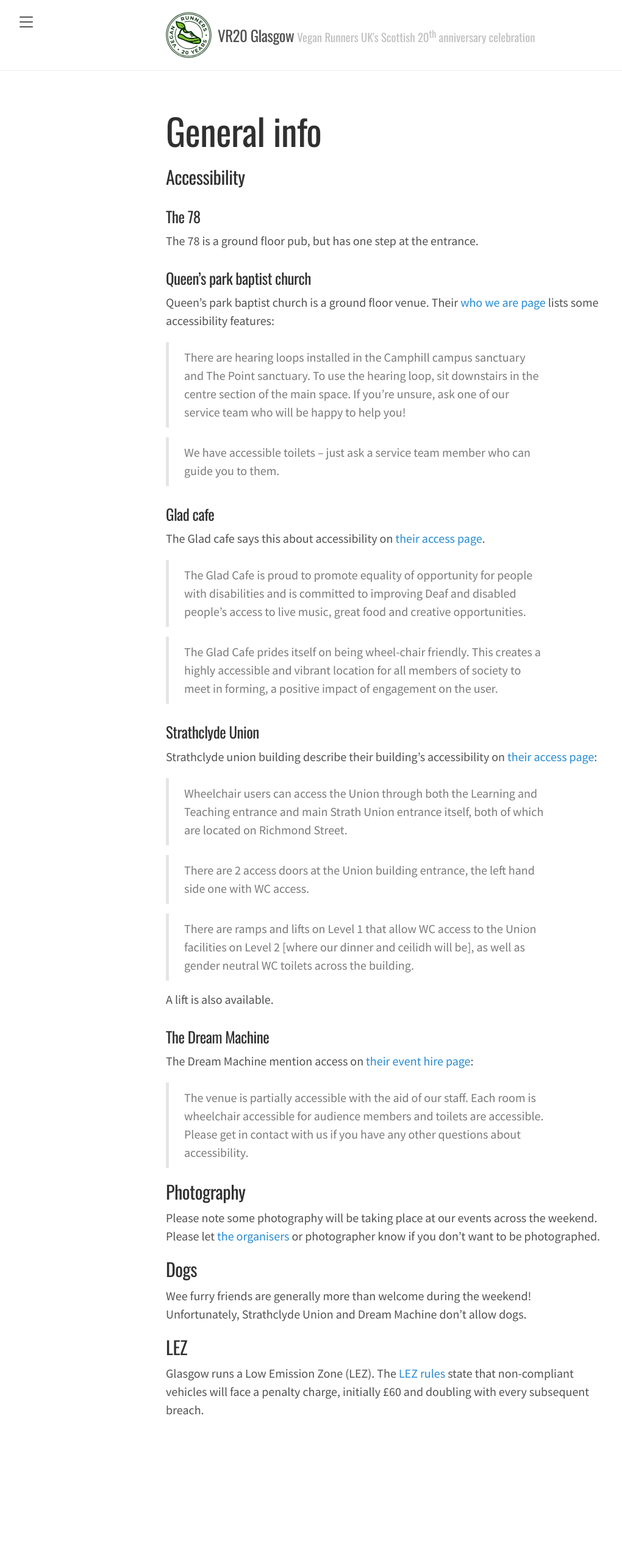
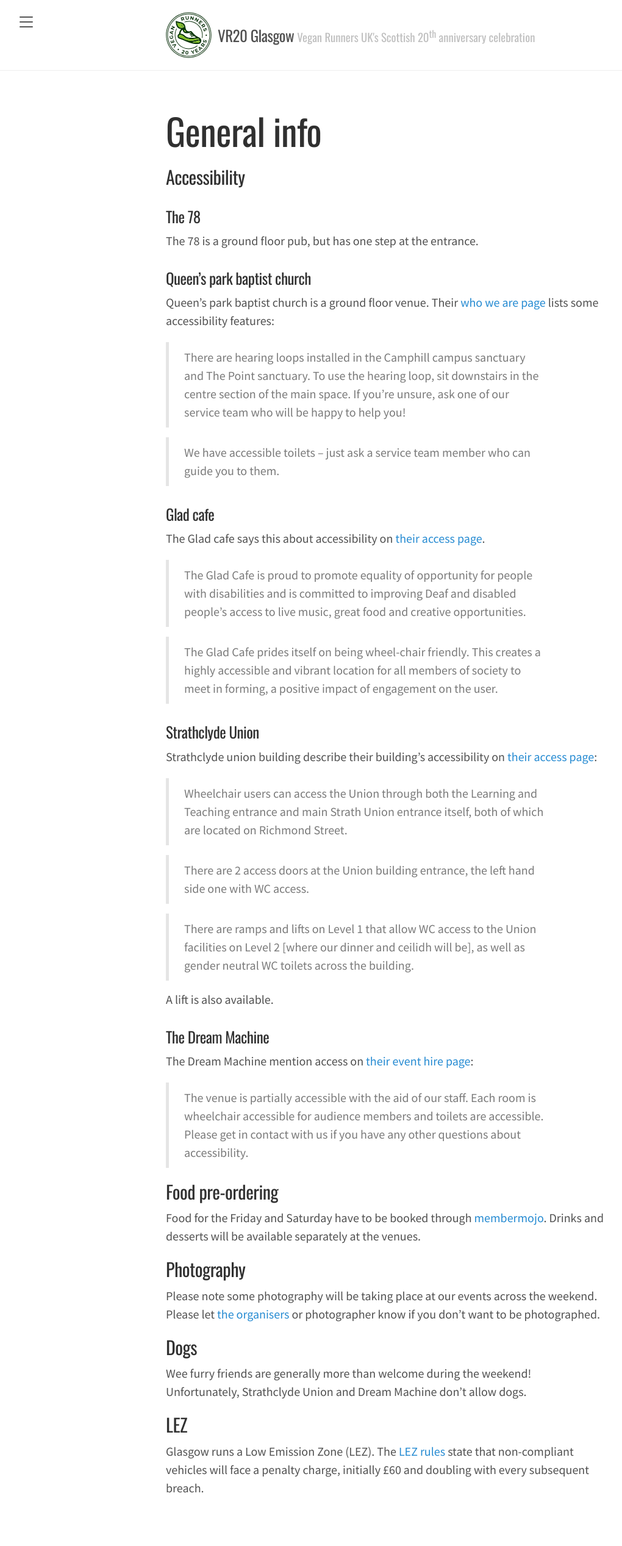
Before and after one commit to vr20glasgow/vr20glasgow.github.io, a Jekyll site: the page built from general.md, in a window 1280 px wide. Shown: the whole page at 61% size, without its empty margins (8-1028 px from the left). Built offline with Jekyll 4.4.1, drawn with Linux system fonts in a browser that asks for light colours; before the commit the page ends 2407 px from its top, so only the background shows below that.

Commit message:
Fix links and add membermojo to general

```diff
--- a/_data/schedule/saturday.yml
+++ b/_data/schedule/saturday.yml
@@ -41,7 +41,7 @@ items:
     description: |
       To soothe out your aches and pains, we'll be running two guided stretching
       sessions from 10:15-10:45 and 11:00-11:30. This needs to be pre-booked
-      as the church has a limited capacity.
+      as the church has a limited capacity. Booking is available on <a href="https://www.eventbrite.co.uk/e/stretching-for-runners-30-mins-tickets-1006890445427?aff=oddtdtcreator">Eventbrite</a>.
   - title: Lunch
     time: "11:00-12:30"
     location: Glad Cafe, G41 2HG
@@ -72,6 +72,8 @@ items:
       Taking a break from dancing, we'll chow down on some delicious sushi
       from the local vegan caterers ChunkyCat, and gnocchi from Sgaia, another
       local firm.
+      Booking is required for this; as with Friday's dinner this is
+      available through <a href="https://membermojo.co.uk/veganrunners/store">membermojo</a>.
   - title: Ceilidh!
     location: Strathclyde Union, G1 1XU
     location_url: https://www.google.co.uk/maps/place/Strathclyde+Students'+Union/@55.8614661,-4.244938,17z/data=!3m2!4b1!5s0x488846a76afe0a43:0x7911973c7b4006a0!4m6!3m5!1s0x48884714c69acd9b:0x7ad6252961663ff1!8m2!3d55.8614661!4d-4.2423631!16s%2Fg%2F1hc2sl79g?hl=en&entry=ttu&g_ep=EgoyMDI0MDkwNC4wIKXMDSoASAFQAw%3D%3D
--- a/general.md
+++ b/general.md
@@ -54,6 +54,10 @@ Each room is wheelchair accessible for audience members and toilets are
 accessible. Please get in contact with us if you have any other questions
 about accessibility.
 
+## Food pre-ordering
+
+Food for the Friday and Saturday have to be booked through [membermojo](https://membermojo.co.uk/veganrunners/store). Drinks and desserts will be available separately at the venues.
+
 ## Photography
 
 Please note some photography will be taking place at our events across the
--- a/public/css/poole.css
+++ b/public/css/poole.css
@@ -507,7 +507,7 @@ a.pagination-item:hover {
 
 /* Information about the timeline */
 .info {
-  display: flex;
+  /* display: flex; */
   flex-direction: column;
   /* background: #333; */
   /* color: gray; */
```
